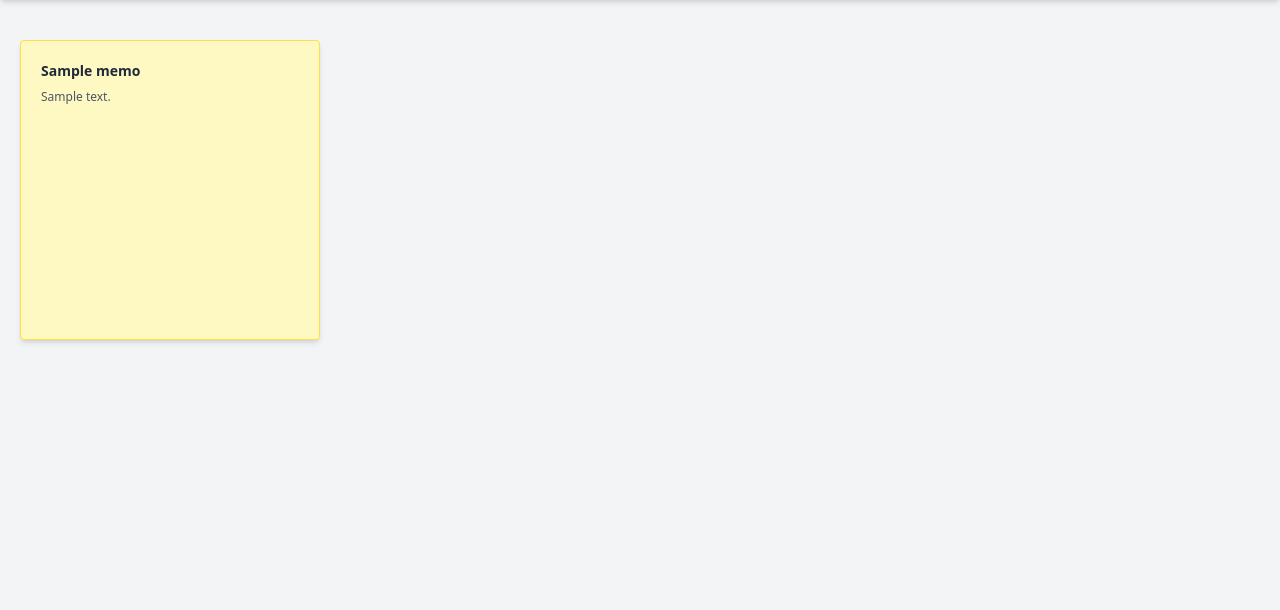
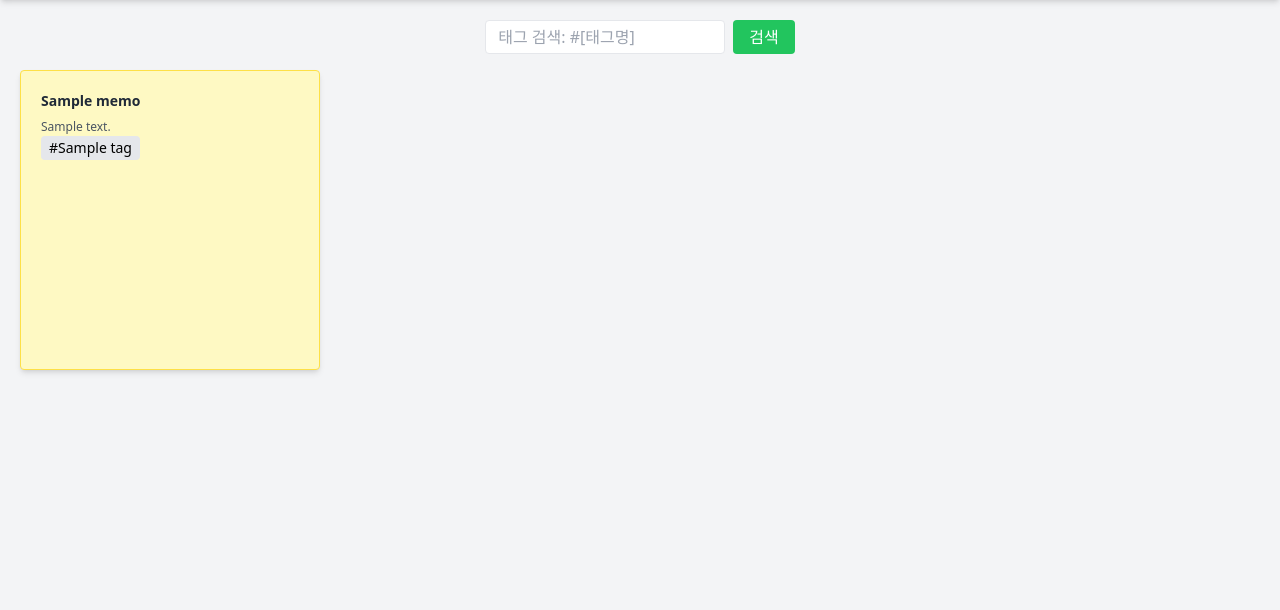
Before and after one commit to JinSol-coder/jungle-note, a Flask app: template templates/main.html in a window 1280 px wide. Shown: the part 64-674 px from the top of the page. Run offline with Flask 3, Linux system fonts and the light colour scheme; the template is opened without the code that fills it: most values are stand-ins (such as "Sample title", 1, 10 or a date in 2020); some libraries are stand-ins or nearby versions.

Commit message:
검색, 태그 기능 구현

```diff
--- a/app.py
+++ b/app.py
@@ -10,6 +10,7 @@ from werkzeug.security import generate_password_hash, check_password_hash
 from dotenv import load_dotenv
 import os
 from bson.objectid import ObjectId
+from bson.regex import Regex
 
 # 환경 변수 로딩
 load_dotenv()
@@ -18,8 +19,8 @@ app = Flask(__name__)
 # JWT 설정
 app.config['JWT_SECRET_KEY'] = os.getenv("SECRET_KEY")
 app.config['JWT_TOKEN_LOCATION'] = ['cookies']
-app.config['JWT_ACCESS_TOKEN_EXPIRES'] = timedelta(minutes=15)
-app.config['JWT_REFRESH_TOKEN_EXPIRES'] = timedelta(days=7)
+app.config['JWT_ACCESS_TOKEN_EXPIRES'] = timedelta(minutes=60)
+app.config['JWT_REFRESH_TOKEN_EXPIRES'] = timedelta(minutes=360)
 app.config['JWT_COOKIE_CSRF_PROTECT'] = True
 jwt = JWTManager(app)
 
@@ -103,13 +104,34 @@ def register_post():
 
     return jsonify({'success': True, 'msg': '회원가입 완료!'})
 
-# 메인 페이지
 @app.route('/main')
 @jwt_required()
 def main():
-    user = get_jwt_identity()
-    memos = list(memo_collection.find({'user_id': user}))
-    return render_template('main.html', memos=memos)
+    user_id = get_jwt_identity()
+    query = request.args.get('query', '').strip()
+    tag = request.args.get('tag', '').strip()
+
+    filter_query = { 'user_id': user_id }
+
+    if query.startswith('#'):
+        tag_keyword = query[1:].strip()
+        if tag_keyword:
+            filter_query['tags'] = tag_keyword
+    elif query:
+        regex = Regex(query, 'i')  # 대소문자 구분 없이
+        filter_query['$or'] = [
+            { 'title': regex },
+            { 'content': regex },
+            { 'tags': regex }  # 리스트에서도 검색 가능
+        ]
+    elif tag:
+        filter_query['tags'] = tag  # 정확히 일치하는 태그
+
+    memos = list(memo_collection.find(filter_query).sort('created_at', -1))
+
+    return render_template('main.html', memos=memos, selected_tag=tag, query=query)
+
+
 
 # 메모 추가
 @app.route('/memo_add', methods=["GET", "POST"])
@@ -123,11 +145,13 @@ def memo_add():
         title = data.get('title')
         content = data.get('content')
         user_id = get_jwt_identity()
+        tags = data.get('tags', [])
 
         memo_collection.insert_one({
             'user_id': user_id,
             'title': title,
             'content': content,
+            'tags': tags,
             'created_at': datetime.now(),
             'repeat_visible': True
         })
--- a/templates/main.html
+++ b/templates/main.html
@@ -32,13 +32,26 @@
         </div>
     </header>
 
-    <main class="w-full px-5 pt-10">
+    <!-- 검색 기능 -->
+    <main class="w-full px-5 pt-5">
+    <form method="GET" action="/main" class="mb-4 flex gap-2 justify-center">
+        <input type="text" name="query" placeholder="태그 검색: #[태그명]"
+            class="border rounded px-3 py-1 w-60" value="{{ request.args.get('query', '') }}">
+        <button type="submit" class="bg-green-500 text-white px-4 py-1 rounded">검색</button>
+    </form>
+
+    <!-- 메모 정렬 -->
     <div class="max-w-screen-xl mx-auto flex flex-wrap gap-10 justify-start">
         {% for memo in memos %}
             <div onclick="openModal(`{{ memo.title|escape }}`, `{{ memo.content|escape }}`, `{{ memo._id }}`)"
                     class="cursor-pointer w-[300px] h-[300px] bg-yellow-100 border border-yellow-300 rounded p-5 shadow-md hover:shadow-lg transition">
                 <h2 class="text-sm font-semibold text-gray-800 mb-2">{{ memo.title }}</h2>
                 <p class="text-xs text-gray-600 line-clamp-6">{{ memo.content | safe }}</p>
+                {% for tag in memo.tags %}
+                    <span class="inline-block bg-gray-200 text-sm px-2 py-0.5 rounded mr-1 cursor-default select-none">
+                        #{{ tag }}
+                    </span>
+                {% endfor %}
             </div>
         {% endfor %}
 
```
Also changed, not shown: templates/memo_add.html (+5 -2 lines).
